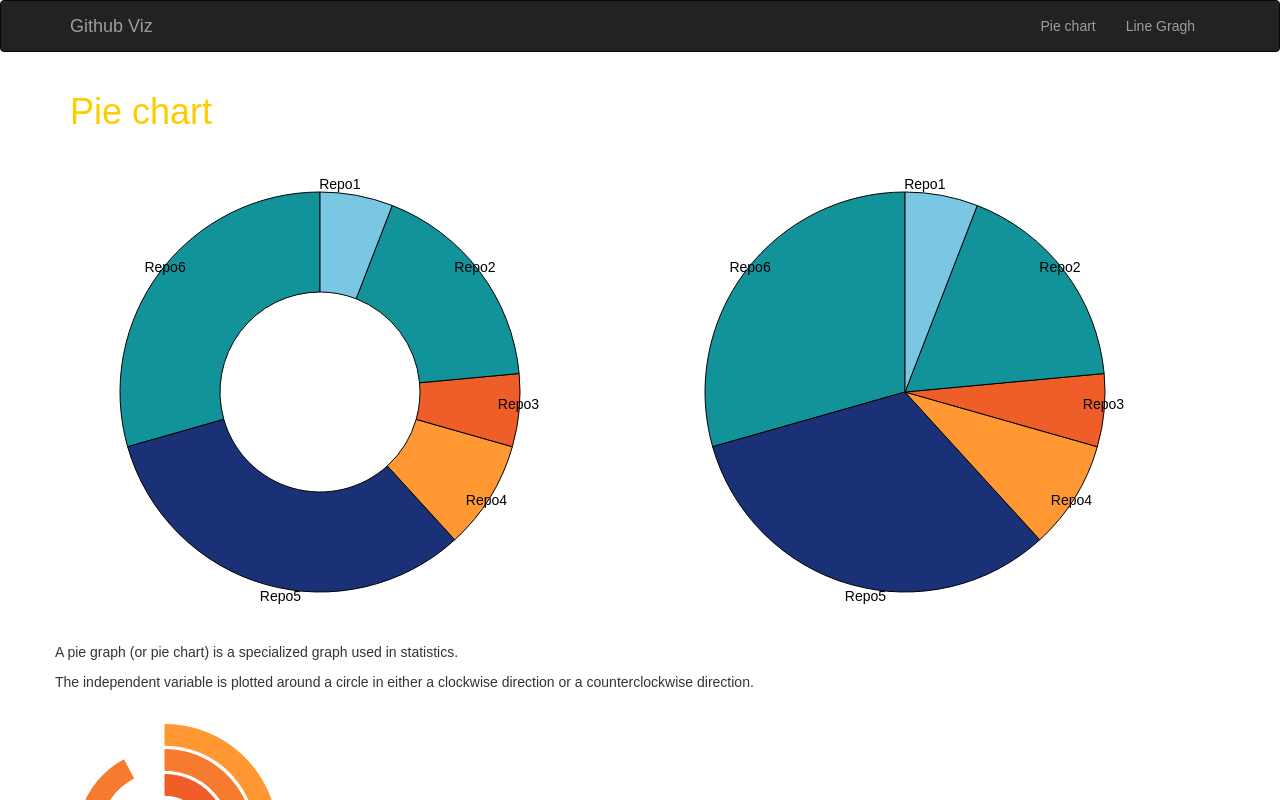
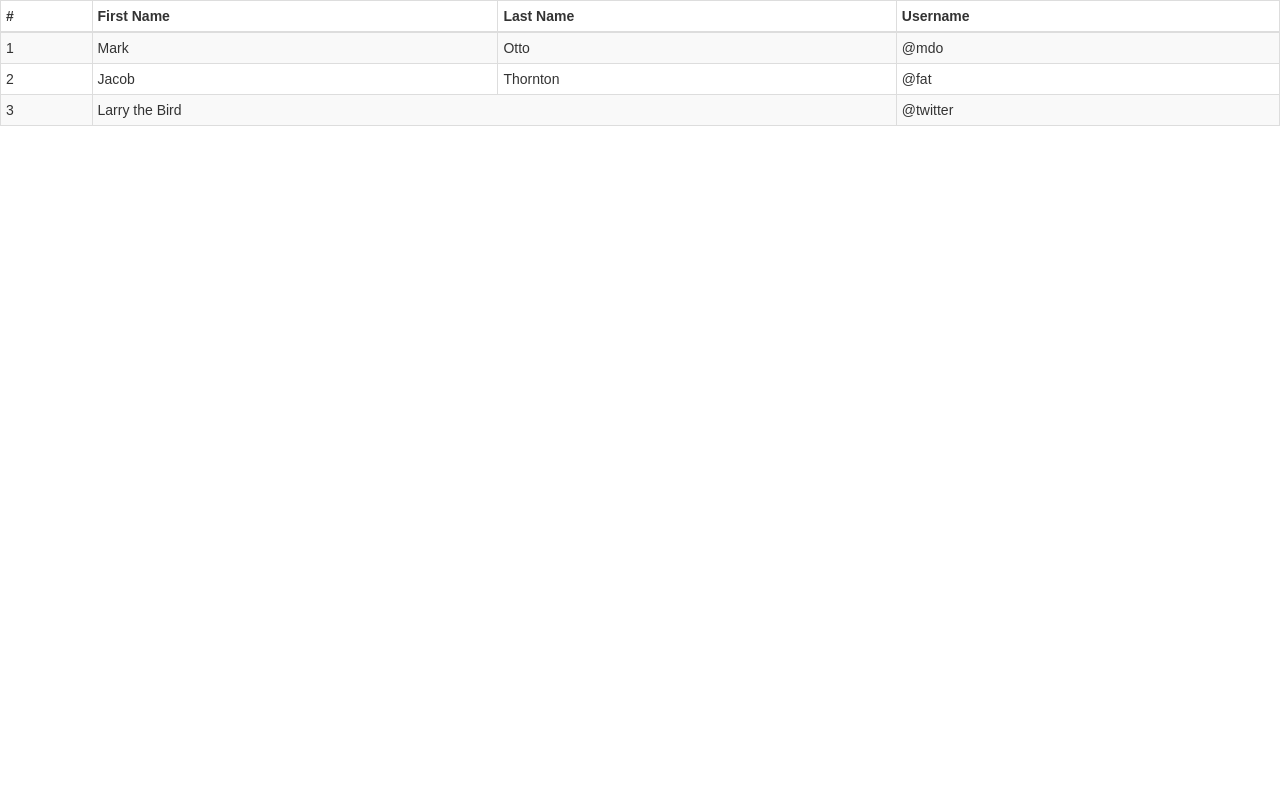
Before and after one commit to s8sachin/githubviz-react, a React (Create React App) app: page /piecharts in a window 1280 px wide. Shown: the top 800 px of the page. Built offline with nearby package versions, Linux system fonts and the light colour scheme; what auth0-js would draw is missing.

Commit message:
table data for graph2

```diff
--- a/src/actions/index.js
+++ b/src/actions/index.js
@@ -1,2 +1,3 @@
 export * from './AllGraphAction';
 export * from './zoom2Action';
+export * from './zoom3Action';
--- a/src/actions/type.js
+++ b/src/actions/type.js
@@ -4,3 +4,4 @@ export const TEAMS_AND_MEMBERS_AND_PRS = 'teams_and_members_and_prs';
 export const SINGLE_REPO_COMMITS = 'single_repo_commits';
 export const TEAM_ADDITIONS_DELETIONS = 'team_additons_deletions';
 export const SINGLE_USERN_COMMITS = 'single_usern_commits';
+export const TABLE2_DATA = 'table2_data';
--- /dev/null
+++ b/src/actions/zoom3Action.js
@@ -0,0 +1,16 @@
+import { singlePullreqNcommits } from '../api/zoom3Api';
+import { TABLE2_DATA} from './type';
+
+export const singlePullreqNcommitsAction = (status) => {
+    return (dispatch) => {
+      const table2_data = 'table2_data';
+      var data = [];
+      dispatch({type:  TABLE2_DATA, payload: {table2_data, data}});
+      singlePullreqNcommits(status)
+      .then(response => {
+        data = response.data.singlePullreqNcommits;
+        dispatch({type: TABLE2_DATA, payload: {table2_data, data}})
+      })
+      .catch(er => console.log(er))
+    }
+  }
--- /dev/null
+++ b/src/api/zoom3Api.js
@@ -0,0 +1,10 @@
+import { ROOT_URL, headers } from "./api_config";
+import axios from 'axios';
+
+export const singlePullreqNcommits = (params) => {
+  return axios({
+    method: 'get',
+    url: `${ROOT_URL}/singlePullreqNcommits/${params.repoName}/${params.prno}`,
+    headers: headers()
+  })
+}
--- a/src/components/piecharts.js
+++ b/src/components/piecharts.js
@@ -1,125 +1,186 @@
+// import React, { Component } from 'react';
+// import Header from './commons/Header';
+// import { Grid,Row,Col} from 'react-bootstrap';
+// import { RadialChart,Hint,XYPlot,ArcSeries} from 'react-vis';
+// class  Piecharts extends Component {
+//   render () {
+//     return (
+//       <div>
+//         <Header/>
+//         <Radialcharts/>
+//         <ClockExample/>
+//       </div>
+//     )
+//   }
+// }
+// class Radialcharts extends Component {
+//   state = {
+//     value: false
+//   }
+//   render () {
+//     const { value } = this.state;
+//     return (
+//       <div>
+//         <Grid>
+//         <h1 className="head-custom">Pie chart</h1>
+//           <Row className="show-grid">
+//             <Col xs={12} md={6}>
+//               <RadialChart stroke="black"
+//                innerRadius={100}
+//                 radius={200}
+//                 getAngle={d => d.theta}
+//                 data={[
+//                   { theta: 2, label: 'Repo1'},
+//                   { theta: 6,label: 'Repo2' },
+//                   { theta: 2, label: 'Repo3' },
+//                   { theta: 3 , label: 'Repo4'},
+//                   { theta: 11, label: 'Repo5' },
+//                   { theta: 10 , label: 'Repo6'}
+//                 ]}
+//                 showLabels
+//                 onValueMouseOver={v => this.setState({ value: v })}
+//                 onSeriesMouseOut={v => this.setState({ value: false })}
+//                 width={500}
+//                 height={500}>
+//                 {value && <Hint value={value} />}
+//               </RadialChart>
+//             </Col>
+//             <Col xs={12} md={6}>
+//               <RadialChart stroke="black"
+//                 radius={200}
+//                 getAngle={d => d.theta}
+//                 data={[
+//                   { theta: 2, label: 'Repo1'},
+//                   { theta: 6,label: 'Repo2' },
+//                   { theta: 2, label: 'Repo3' },
+//                   { theta: 3 , label: 'Repo4'},
+//                   { theta: 11, label: 'Repo5' },
+//                   { theta: 10 , label: 'Repo6'}
+//                 ]}
+//                 showLabels
+//                 onValueMouseOver={v => this.setState({ value: v })}
+//                 onSeriesMouseOut={v => this.setState({ value: false })}
+//                 width={500}
+//                 height={500}>
+//                 {value && <Hint value={value} />}
+//               </RadialChart>
+//             </Col>
+//           </Row>
+
+//           <Row className="show-grid">
+//           <p>A pie graph (or pie chart) is a specialized graph used in statistics. </p>
+//           <p>The independent variable is plotted around a circle in either a clockwise direction or a counterclockwise direction.</p>
+//           </Row>
+//         </Grid>
+//       </div>
+//       )
+//     }
+//   }
+// const PI = Math.PI;
+// function getSeconds() {
+//   return Math.floor((new Date()).getTime() / 1000);
+// }
+//  class ClockExample extends Component {
+//   state = {
+//    time: 0
+//   }
+
+//   componentDidMount() {
+//     this._timerId = setInterval(() => this.setState({time: getSeconds()}), 100);
+//   }
+
+//   componentWillUnmount() {
+//     clearInterval(this._timerId);
+//     this.setState({timerId: false});
+//   }
+
+//   render() {
+//     const {time} = this.state;
+//     const seconds = time % 60;
+//     const minutes = (time / 60) % 60;
+//     const hours = (time / (60 * 24)) % 24;
+//     return (
+//       <XYPlot
+//         xDomain={[-3, 3]}
+//         yDomain={[-3, 3]}
+//         width={300}
+//         getAngle={d => d.time}
+//         getAngle0={d => 0}
+//         height={300}>
+//         <ArcSeries
+//           animation={{
+//             damping: 9,
+//             stiffness: 300
+//           }}
+//           radiusDomain={[0, 3]}
+//           data={[
+//             {time: seconds / 60 * 2 * PI, radius0: 1, radius: 1.5, color: 0},
+//             {time: minutes / 60 * 2 * PI, radius0: 1.6, radius: 2.1, color: 1},
+//             {time: hours / 24 * 2 * PI, radius0: 2.2, radius: 2.7, color: 2}
+//           ]}/>
+//       </XYPlot>
+//     );
+//   }
+// }
+// export default  Piecharts;
+
+
 import React, { Component } from 'react';
-import Header from './commons/Header';
-import { Grid,Row,Col} from 'react-bootstrap';
-import { RadialChart,Hint,XYPlot,ArcSeries} from 'react-vis';
-class  Piecharts extends Component {
-  render () {
+import { Grid,Row,Col,Table} from 'react-bootstrap';
+
+
+
+class Piecharts extends Component {
+  render() {
     return (
-      <div>
-        <Header/>
-        <Radialcharts/>
-        <ClockExample/>
-      </div>
-    )
-  }
-}
-class Radialcharts extends Component {
-  state = {
-    value: false
-  }
-  render () {
-    const { value } = this.state;
-    return (
-      <div>
-        <Grid>
-        <h1 className="head-custom">Pie chart</h1>
-          <Row className="show-grid">
-            <Col xs={12} md={6}>
-              <RadialChart stroke="black"
-               innerRadius={100}
-                radius={200}
-                getAngle={d => d.theta}
-                data={[
-                  { theta: 2, label: 'Repo1'},
-                  { theta: 6,label: 'Repo2' },
-                  { theta: 2, label: 'Repo3' },
-                  { theta: 3 , label: 'Repo4'},
-                  { theta: 11, label: 'Repo5' },
-                  { theta: 10 , label: 'Repo6'}
-                ]}
-                showLabels
-                onValueMouseOver={v => this.setState({ value: v })}
-                onSeriesMouseOut={v => this.setState({ value: false })}
-                width={500}
-                height={500}>
-                {value && <Hint value={value} />}
-              </RadialChart>
-            </Col>
-            <Col xs={12} md={6}>
-              <RadialChart stroke="black"
-                radius={200}
-                getAngle={d => d.theta}
-                data={[
-                  { theta: 2, label: 'Repo1'},
-                  { theta: 6,label: 'Repo2' },
-                  { theta: 2, label: 'Repo3' },
-                  { theta: 3 , label: 'Repo4'},
-                  { theta: 11, label: 'Repo5' },
-                  { theta: 10 , label: 'Repo6'}
-                ]}
-                showLabels
-                onValueMouseOver={v => this.setState({ value: v })}
-                onSeriesMouseOut={v => this.setState({ value: false })}
-                width={500}
-                height={500}>
-                {value && <Hint value={value} />}
-              </RadialChart>
-            </Col>
-          </Row>
+    //   <Grid>
+    //         <Row className="show-grid">
+    //         <table id="simple-board">
+    //   <tbody>
 
-          <Row className="show-grid">
-          <p>A pie graph (or pie chart) is a specialized graph used in statistics. </p>
-          <p>The independent variable is plotted around a circle in either a clockwise direction or a counterclockwise direction.</p>
-          </Row>
-        </Grid>
-      </div>
-      )
-    }
-  }
-const PI = Math.PI;
-function getSeconds() {
-  return Math.floor((new Date()).getTime() / 1000);
-}
- class ClockExample extends Component {
-  state = {
-   time: 0
-  }
 
-  componentDidMount() {
-    this._timerId = setInterval(() => this.setState({time: getSeconds()}), 100);
-  }
+    //     <tr>
+    //     <th Col xs={12} md={4}>kljfk</th>
+    //     <Col xs={12} md={4}>
+    //     <th>kljfk</th></Col>
 
-  componentWillUnmount() {
-    clearInterval(this._timerId);
-    this.setState({timerId: false});
-  }
+    //     </tr>
 
-  render() {
-    const {time} = this.state;
-    const seconds = time % 60;
-    const minutes = (time / 60) % 60;
-    const hours = (time / (60 * 24)) % 24;
-    return (
-      <XYPlot
-        xDomain={[-3, 3]}
-        yDomain={[-3, 3]}
-        width={300}
-        getAngle={d => d.time}
-        getAngle0={d => 0}
-        height={300}>
-        <ArcSeries
-          animation={{
-            damping: 9,
-            stiffness: 300
-          }}
-          radiusDomain={[0, 3]}
-          data={[
-            {time: seconds / 60 * 2 * PI, radius0: 1, radius: 1.5, color: 0},
-            {time: minutes / 60 * 2 * PI, radius0: 1.6, radius: 2.1, color: 1},
-            {time: hours / 24 * 2 * PI, radius0: 2.2, radius: 2.7, color: 2}
-          ]}/>
-      </XYPlot>
+    //   </tbody>
+    // </table>
+    // </Row>
+    // </Grid>
+    <Table striped bordered condensed hover>
+  <thead>
+    <tr>
+      <th>#</th>
+      <th>First Name</th>
+      <th>Last Name</th>
+      <th>Username</th>
+    </tr>
+  </thead>
+  <tbody>
+    <tr>
+      <td>1</td>
+      <td>Mark</td>
+      <td>Otto</td>
+      <td>@mdo</td>
+    </tr>
+    <tr>
+      <td>2</td>
+      <td>Jacob</td>
+      <td>Thornton</td>
+      <td>@fat</td>
+    </tr>
+    <tr>
+      <td>3</td>
+      <td colSpan="2">Larry the Bird</td>
+      <td>@twitter</td>
+    </tr>
+  </tbody>
+</Table>
     );
   }
 }
-export default  Piecharts;
+
+export default Piecharts;
--- a/src/index.js
+++ b/src/index.js
@@ -19,6 +19,7 @@ import Callback from './components/Callback';
 import SingleRepoNCommits from './components/Zoom2Graphs/SingleRepoNCommits';
 import TeamAdditionsDeletions from './components/Zoom2Graphs/TeamAdditionsDeletions';
 import SingleUserNCommits from './components/Zoom2Graphs/SingleUserNCommits';
+import Table2Data from './components/Zoom3Graphs/table2Data';
 
 const store = createStore(reducers, {}, applyMiddleware(ReduxThunk));
 const auth = new Auth();
@@ -56,6 +57,7 @@ ReactDOM.render((
         <PrivateRoute exact path="/singleRepoNCommits/:repo" component={SingleRepoNCommits}/>
         <PrivateRoute exact path="/teamAdditionsDeletions/:team" component={TeamAdditionsDeletions}/>
         <PrivateRoute exact path="/singleUserNCommits/:label" component={SingleUserNCommits}/>
+        <PrivateRoute exact path="/table2Data/:repoName/:PRno" component={Table2Data}/>
       </Switch>
     </Router>
   </Provider>
--- a/src/reducers/index.js
+++ b/src/reducers/index.js
@@ -1,8 +1,10 @@
 import { combineReducers } from 'redux';
 import zoom1Reducer from './zoom1Reducer';
 import zoom2Reducer from './zoom2Reducer';
+import zoom3Reducer from './zoom3Reducer';
 
 export default combineReducers({
   zoom1: zoom1Reducer,
-  zoom2: zoom2Reducer
+  zoom2: zoom2Reducer,
+  zoom3:zoom3Reducer
 })
--- /dev/null
+++ b/src/reducers/zoom3Reducer.js
@@ -0,0 +1,13 @@
+import { TABLE2_DATA} from '../actions/type';
+const INITIAL_STATE = {
+    table2_data: []
+  }
+
+  export default (state = INITIAL_STATE, action) => {
+    switch(action.type){
+      case TABLE2_DATA:
+        return {...state, table2_data:action.payload.data};
+        default :
+      return state;
+  }
+}
```
Also changed, not shown: src/components/Zoom2Graphs/SingleUserNCommits.js (+5 -2 lines), src/components/Zoom3Graphs/table2Data.js (added, +44 -0 lines).
